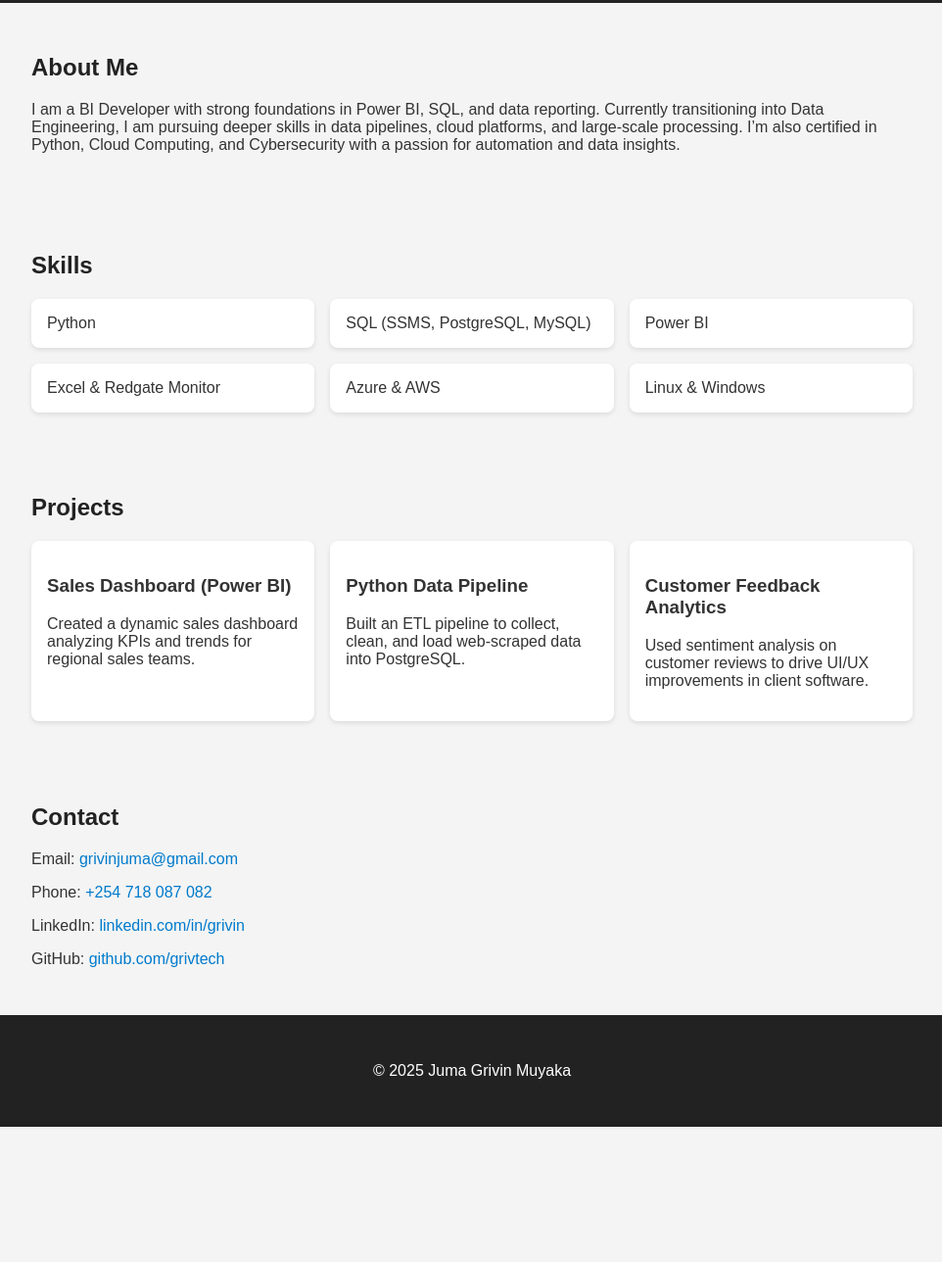
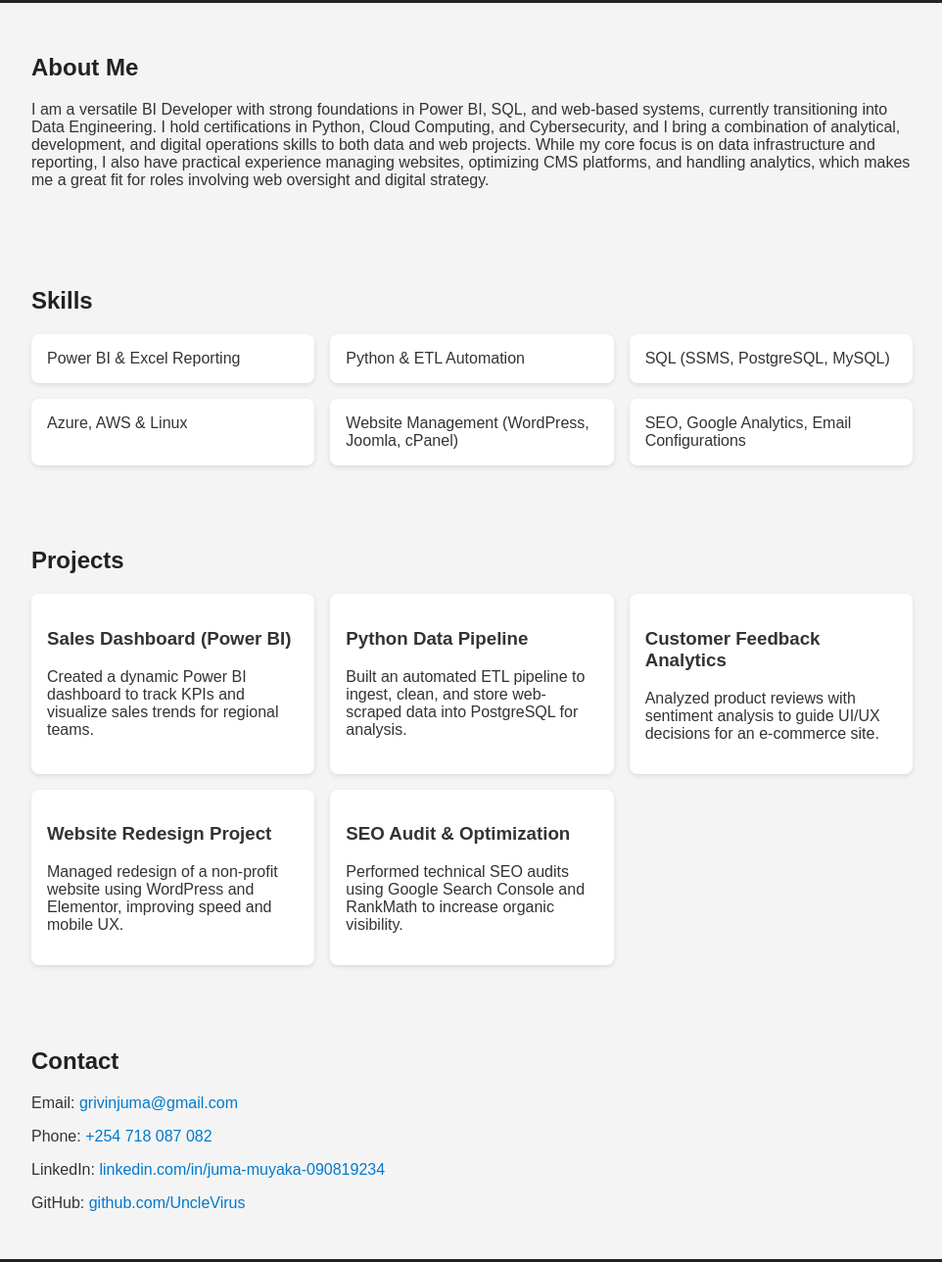
Before and after one commit to UncleVirus/Portfolio, a plain HTML site: page index.html in a window 1280 px wide. Shown: the part 209-1497 px from the top of the page at 98% size, without its empty margins (158-1120 px from the left). Before the commit the page ends 1359 px from the top, so only its background shows below. Drawn offline with Linux system fonts and the light colour scheme.

Commit message:
index.html

```diff
--- a/index.html
+++ b/index.html
@@ -52,24 +52,24 @@
 <body>
   <header>
     <h1>Juma Grivin Muyaka</h1>
-    <p>BI Developer & Aspiring Data Engineer</p>
+    <p>BI Developer/ Data Engineer</p>
     <p><a href="mailto:grivinjuma@gmail.com">grivinjuma@gmail.com</a> | <a href="tel:+254718087082">+254 718 087 082</a></p>
   </header>
 
   <section>
     <h2>About Me</h2>
-    <p>I am a BI Developer with strong foundations in Power BI, SQL, and data reporting. Currently transitioning into Data Engineering, I am pursuing deeper skills in data pipelines, cloud platforms, and large-scale processing. I’m also certified in Python, Cloud Computing, and Cybersecurity with a passion for automation and data insights.</p>
+    <p>I am a versatile BI Developer with strong foundations in Power BI, SQL, and web-based systems, currently transitioning into Data Engineering. I hold certifications in Python, Cloud Computing, and Cybersecurity, and I bring a combination of analytical, development, and digital operations skills to both data and web projects. While my core focus is on data infrastructure and reporting, I also have practical experience managing websites, optimizing CMS platforms, and handling analytics, which makes me a great fit for roles involving web oversight and digital strategy.</p>
   </section>
 
   <section>
     <h2>Skills</h2>
     <div class="skills">
-      <div class="card">Python</div>
+      <div class="card">Power BI & Excel Reporting</div>
+      <div class="card">Python & ETL Automation</div>
       <div class="card">SQL (SSMS, PostgreSQL, MySQL)</div>
-      <div class="card">Power BI</div>
-      <div class="card">Excel & Redgate Monitor</div>
-      <div class="card">Azure & AWS</div>
-      <div class="card">Linux & Windows</div>
+      <div class="card">Azure, AWS & Linux</div>
+      <div class="card">Website Management (WordPress, Joomla, cPanel)</div>
+      <div class="card">SEO, Google Analytics, Email Configurations</div>
     </div>
   </section>
 
@@ -78,15 +78,23 @@
     <div class="projects">
       <div class="card">
         <h3>Sales Dashboard (Power BI)</h3>
-        <p>Created a dynamic sales dashboard analyzing KPIs and trends for regional sales teams.</p>
+        <p>Created a dynamic Power BI dashboard to track KPIs and visualize sales trends for regional teams.</p>
       </div>
       <div class="card">
         <h3>Python Data Pipeline</h3>
-        <p>Built an ETL pipeline to collect, clean, and load web-scraped data into PostgreSQL.</p>
+        <p>Built an automated ETL pipeline to ingest, clean, and store web-scraped data into PostgreSQL for analysis.</p>
       </div>
       <div class="card">
         <h3>Customer Feedback Analytics</h3>
-        <p>Used sentiment analysis on customer reviews to drive UI/UX improvements in client software.</p>
+        <p>Analyzed product reviews with sentiment analysis to guide UI/UX decisions for an e-commerce site.</p>
+      </div>
+      <div class="card">
+        <h3>Website Redesign Project</h3>
+        <p>Managed redesign of a non-profit website using WordPress and Elementor, improving speed and mobile UX.</p>
+      </div>
+      <div class="card">
+        <h3>SEO Audit & Optimization</h3>
+        <p>Performed technical SEO audits using Google Search Console and RankMath to increase organic visibility.</p>
       </div>
     </div>
   </section>
@@ -95,8 +103,8 @@
     <h2>Contact</h2>
     <p>Email: <a href="mailto:grivinjuma@gmail.com">grivinjuma@gmail.com</a></p>
     <p>Phone: <a href="tel:+254718087082">+254 718 087 082</a></p>
-    <p>LinkedIn: <a href="https://linkedin.com/in/grivin">linkedin.com/in/grivin</a></p>
-    <p>GitHub: <a href="https://github.com/grivtech">github.com/grivtech</a></p>
+    <p>LinkedIn: <a href="https://www.linkedin.com/in/juma-muyaka-090819234/">linkedin.com/in/juma-muyaka-090819234</a></p>
+    <p>GitHub: <a href="https://github.com/grivtech">github.com/UncleVirus</a></p>
   </section>
 
   <footer>
```
